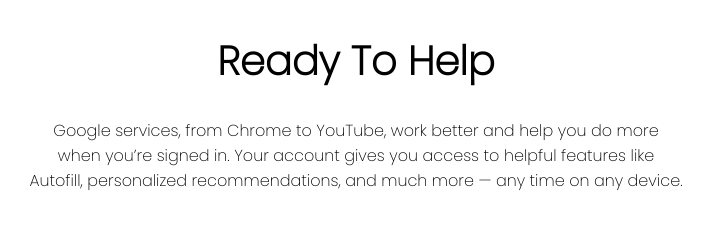
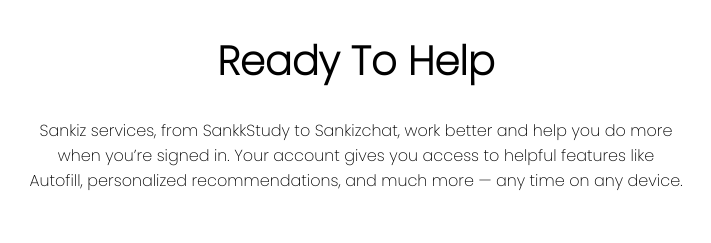
Before and after one commit to Sankalpa683/Sankiz-Base, a plain HTML site: page index.html in a window 1280 px wide. Shown: the part 1801-2044 px from the top of the page, 284-995 px from the left. Drawn offline with nearby package versions, Linux system fonts and the light colour scheme.

Commit message:
Update index.html

```diff
--- a/index.html
+++ b/index.html
@@ -76,7 +76,7 @@
           <h1 data-aos="fade-right" data-aos-easing="ease-in-sine" data-aos-duration="500" data-aos-easing="ease-in-out">Ready To Help</h1>
         </div>
         <div class="page-subheading">
-          <p>Google services, from Chrome to YouTube, work better and help you do more <br> when you’re signed in. Your account gives you access to helpful features like <br>Autofill, personalized recommendations, and much more — any time on any device. </p>
+          <p>Sankiz services, from SankkStudy to Sankizchat, work better and help you do more <br> when you’re signed in. Your account gives you access to helpful features like <br>Autofill, personalized recommendations, and much more — any time on any device. </p>
         </div>
       </div>
     </div>
```
